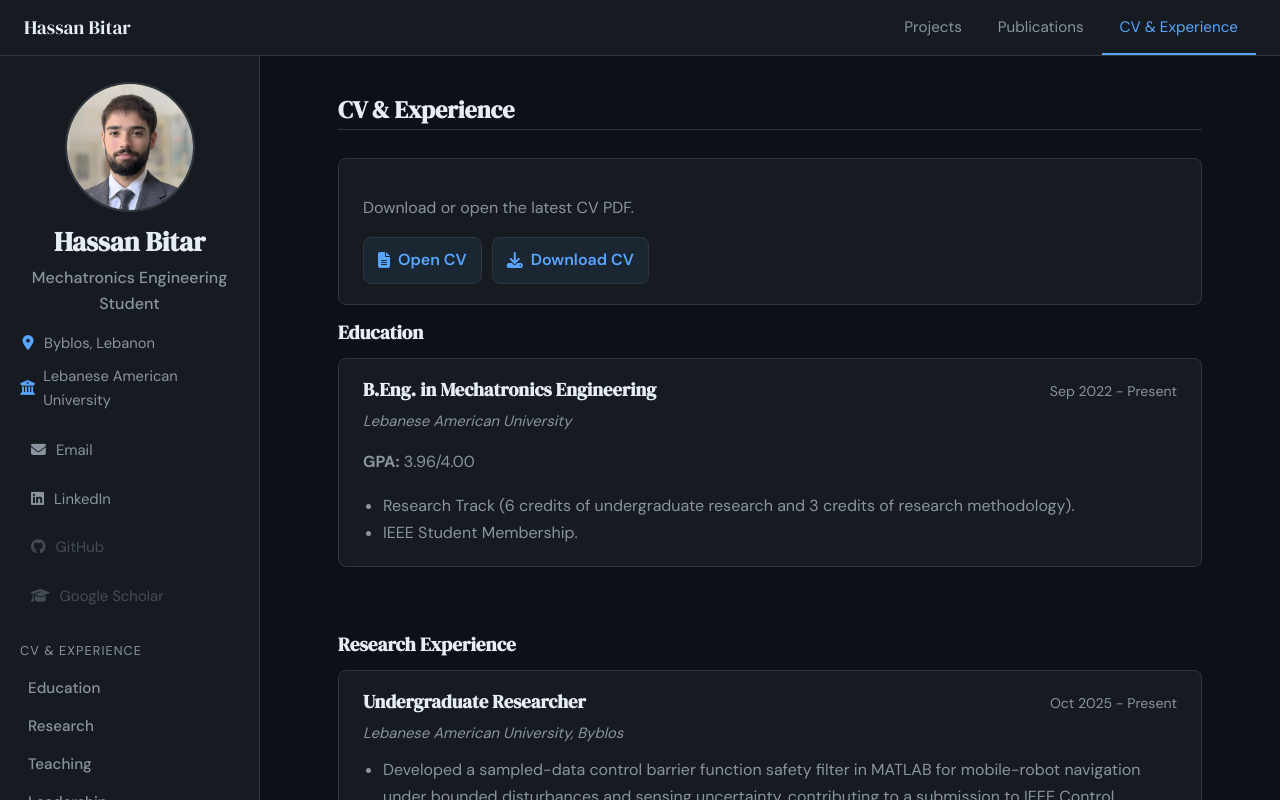
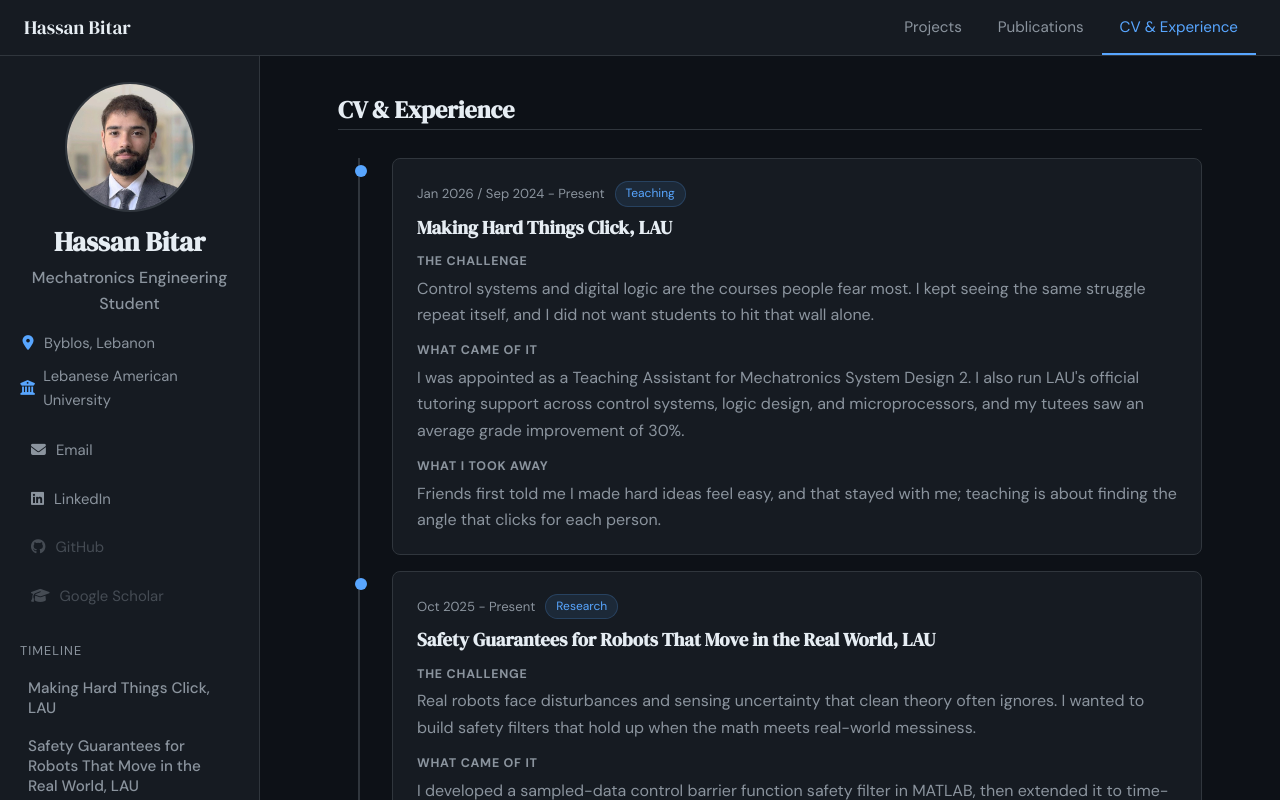
Before and after one commit to hassan5b/personal_website, a plain HTML site: page index.html in a window 1280 px wide. Both pictures are taken after a click on the button "CV & Experience". Drawn offline with Linux system fonts and the light colour scheme.

Commit message:
changed cv section

```diff
--- a/index.html
+++ b/index.html
@@ -67,13 +67,70 @@ I am pursuing graduate study in robotics and control engineering to develop safe
     { id: "cvexp", label: "CV & Experience" }
   ],
 
-  cvSubsections: [
-    { id: "cv-education", label: "Education" },
-    { id: "cv-research", label: "Research" },
-    { id: "cv-teaching", label: "Teaching" },
-    { id: "cv-leadership", label: "Leadership" },
-    { id: "cv-skills", label: "Skills" },
-    { id: "cv-awards", label: "Awards" }
+  timeline: [
+    {
+      id: "teaching-lau",
+      period: "Jan 2026 / Sep 2024 - Present",
+      tag: "Teaching",
+      title: "Making Hard Things Click, LAU",
+      challenge: "Control systems and digital logic are the courses people fear most. I kept seeing the same struggle repeat itself, and I did not want students to hit that wall alone.",
+      impact: "I was appointed as a Teaching Assistant for Mechatronics System Design 2. I also run LAU's official tutoring support across control systems, logic design, and microprocessors, and my tutees saw an average grade improvement of 30%.",
+      lesson: "Friends first told me I made hard ideas feel easy, and that stayed with me; teaching is about finding the angle that clicks for each person."
+    },
+    {
+      id: "lau-safety-guarantees",
+      period: "Oct 2025 - Present",
+      tag: "Research",
+      title: "Safety Guarantees for Robots That Move in the Real World, LAU",
+      challenge: "Real robots face disturbances and sensing uncertainty that clean theory often ignores. I wanted to build safety filters that hold up when the math meets real-world messiness.",
+      impact: "I developed a sampled-data control barrier function safety filter in MATLAB, then extended it to time-varying obstacles and variable sampling. That work became our submission to IEEE Control Systems Letters.",
+      lesson: "A proof on paper is only the beginning; the real engineering lives in getting the controller to behave on a digital twin."
+    },
+    {
+      id: "lau-leadership-ieee",
+      period: "Sep 2025 - Present",
+      tag: "Leadership",
+      title: "Leading People Is a Different Kind of Engineering, LAU",
+      challenge: "I was directing a team of 40 across four simulation programs serving more than 3000 delegates while helping launch the first VEX Robotics competition at LAU from scratch.",
+      impact: "I built and ran recruitment, onboarding, weekly meetings, and performance reviews for the logistics team. I also delivered an Arduino workshop to 50+ attendees and hosted sessions on bio-robotics and soft robotics.",
+      lesson: "You cannot lead a team the way you debug a circuit; every person needs a different approach to feedback, trust, and growth."
+    },
+    {
+      id: "femto-st",
+      period: "May 2025 - Sep 2025",
+      tag: "Research Internship",
+      title: "Building Stability Sensing for Modular Robots, France",
+      challenge: "I moved to Montbeliard for the summer and stepped into a problem I had never touched before. How do you tell that a modular robot is about to break apart in real time using only onboard sensors?",
+      impact: "I designed a stability metric combining geometric margins with FSR and IMU data, and built three algorithmic variants that reached 90%+ accuracy across ten cantilever trials. I also ported the work from ESP32 hardware to Webots, which led to an AINA 2026 acceptance and an IROS 2026 submission.",
+      lesson: "I learned that adapting fast while uncomfortable is a skill, and the first hard weeks in a new research environment can become your biggest growth."
+    },
+    {
+      id: "kare-exoskeleton",
+      period: "2025",
+      tag: "Project",
+      title: "Technology Should Make People's Lives Better, Not Just Smarter",
+      challenge: "Robotics can become abstract very quickly. We chose a more human starting point by asking what happens when the system is built for someone who is in pain, and my partner's knee injury made that question real.",
+      impact: "I designed a single-joint belt-driven BLDC exoskeleton under 2 kg and completed the mechanical design plus FEA with a factor of safety near 6.7. I also specified multimodal sensing with EMG, EDA, and PPG streaming to a Raspberry Pi for real-time torque adaptation.",
+      lesson: "The best project brief I have ever worked from was one simple line: what if the robot knew you were hurting?"
+    },
+    {
+      id: "basil-quadruped",
+      period: "2025",
+      tag: "Project",
+      title: "Teaching a Robot Dog to Stand, Then Walk",
+      challenge: "Legged locomotion is one of the hardest open problems in robotics. We wanted to go from zero to a working trot controller without access to a physical Spot.",
+      impact: "I modeled Boston Dynamics Spot in Drake as a floating-base multibody system, built standing controllers, then developed an underactuated diagonal-trot controller validated through inverse dynamics and real-time MPC at 100 Hz.",
+      lesson: "Simulation is not a shortcut; when it is done right, it is just as demanding as hardware and forces you to understand the physics deeply."
+    },
+    {
+      id: "lau-education-awards",
+      period: "Sep 2022 - Present",
+      tag: "Education",
+      title: "B.Eng. Mechatronics Engineering, Lebanese American University",
+      challenge: "Starting university in Lebanon in 2022 meant building my research path inside real resource constraints. I knew I had to move toward hard problems that matter to people if I wanted to help shape the future.",
+      impact: "I built a 3.96/4.00 CGPA, received the SAT Scholarship (50% tuition), the Honor Scholarship (30% tuition each year), and Dean's High Distinction. I also earned the Outstanding Project Award for the Fuzzy-Controlled Biped Robot, completed CSWA certification, and reached one accepted paper with two under review.",
+      lesson: "Constraints are not the obstacle; they are why the work matters and why I keep choosing ambitious robotics problems."
+    }
   ],
 
   publications: [
@@ -103,51 +160,6 @@ I am pursuing graduate study in robotics and control engineering to develop safe
       authors: "H. Bitar, J. Bassil, N. Maalouf, B. Piranda, A. Makhoul",
       url: "",
       abstract: "Abstract withheld while submission is under review for IROS 2026. A full abstract and publication links will be added when the review cycle is complete."
-    }
-  ],
-
-  research: [
-    {
-      title: "Undergraduate Researcher",
-      org: "Lebanese American University, Byblos",
-      period: "Oct 2025 - Present",
-      bullets: [
-        "Developed a sampled-data control barrier function safety filter in MATLAB for mobile-robot navigation under bounded disturbances and sensing uncertainty, contributing to a submission to IEEE Control Systems Letters.",
-        "Extended the framework to time-varying obstacles and variable sampling, improving safety guarantees in dynamic environments while reducing computation when robots operate far from constraints.",
-        "Validated the controller on the QBot digital twin in Simulink using closed-loop simulations with odometry- and IMU-based state estimation."
-      ]
-    },
-    {
-      title: "Research Intern",
-      org: "FEMTO-ST Institute, Montbeliard, France",
-      period: "May 2025 - Sep 2025",
-      bullets: [
-        "Designed a stability metric for modular robotic systems by combining geometric margins with FSR and IMU data, enabling robots to detect and prevent structural failure in real time.",
-        "Built and validated three algorithmic variants that achieved more than 90% accuracy across ten cantilever trials.",
-        "Ported algorithms from embedded ESP32 hardware to the Webots simulator, enabling scalability tests across more than ten module configurations; results contributed to an AINA 2026 acceptance and an IROS 2026 submission."
-      ]
-    }
-  ],
-
-  teaching: [
-    {
-      role: "Teaching Assistant, Mechatronics System Design 2",
-      org: "Lebanese American University, Byblos",
-      period: "Jan 2026 - Present",
-      bullets: [
-        "Support course delivery by proctoring exams, correcting assignments, and holding office hours to assist students with hands-on mechatronics design challenges.",
-        "Appointed by the department based on academic performance, providing direct support to the course instructor and reinforcing student understanding of integrated mechanical and electronic system design."
-      ]
-    },
-    {
-      role: "Academic Tutor, Control Systems, Logic Design, and Microprocessors",
-      org: "Lebanese American University, Byblos",
-      period: "Sep 2024 - Present",
-      bullets: [
-        "Mentor students individually and in groups through LAU's official tutoring program, contributing to an average grade improvement of 30% across tutees.",
-        "Adapt explanations to varied learning styles and knowledge gaps, helping students build confidence in mathematically intensive subjects such as state-space control and digital logic.",
-        "Selected by the university tutoring office based on academic standing and peer feedback, reflecting strong communication skills and the ability to explain technical concepts clearly."
-      ]
     }
   ],
 
@@ -214,59 +226,6 @@ I am pursuing graduate study in robotics and control engineering to develop safe
     }
   ],
 
-  skills: {
-    "Programming": ["Python", "C++", "Java", "Assembly"],
-    "Tools & Systems": ["Linux", "Git"],
-    "Control & Simulation": ["MATLAB", "Simulink", "Simscape", "ROS 2", "Webots", "PyDrake"],
-    "Design & EDA": ["SolidWorks (CSWA)", "AutoCAD", "Quartus", "PSpice"],
-    "Hardware & Prototyping": ["Arduino", "Raspberry Pi", "ESP32", "NI myRIO", "PLC", "3D Printing"],
-    "Core Areas": ["Sensor Fusion", "Control Barrier Functions", "Machine Learning"]
-  },
-
-  education: [
-    {
-      degree: "B.Eng. in Mechatronics Engineering",
-      school: "Lebanese American University",
-      period: "Sep 2022 - Present",
-      gpa: "3.96/4.00",
-      notes: [
-        "Research Track (6 credits of undergraduate research and 3 credits of research methodology).",
-        "IEEE Student Membership."
-      ]
-    }
-  ],
-
-  awards: [
-    "Outstanding Project Award, LAU School of Engineering Projects Day 2025, awarded for the Fuzzy-Controlled Biped Robot.",
-    "Dean's High Distinction.",
-    "Honor Scholarship (30% tuition, CGPA >= 3.8).",
-    "SAT Scholarship (50% tuition, merit-based).",
-    "Certified SolidWorks Associate (CSWA)."
-  ],
-
-  leadership: [
-    {
-      role: "Under-Secretary-General, Logistics & Operations",
-      org: "LAU Simulation Models",
-      period: "Sep 2025 - Present",
-      bullets: [
-        "Direct a team of 40 members, including three Assistant Under-Secretaries-General, to plan and execute four educational simulation programs serving more than 3,000 delegates annually.",
-        "Oversee recruitment, onboarding, weekly team meetings, performance assessments, and ongoing mentorship of team members.",
-        "Previously served as Logistics & Operations Coordinator (Oct 2023 - Jun 2025), supporting large-scale event operations and stakeholder coordination."
-      ]
-    },
-    {
-      role: "Vice President, IEEE Robotics Club",
-      org: "Lebanese American University, Byblos",
-      period: "Sep 2025 - Present",
-      bullets: [
-        "Organized the inaugural VEX Robotics competition at LAU, managing logistics, team coordination, and event operations from concept to execution.",
-        "Delivered a hands-on Arduino workshop to more than 50 attendees, expanding access to robotics education on campus.",
-        "Curated and hosted speaker sessions on emerging robotics topics, including bio-robotics and soft robotics, broadening technical exposure for the student community."
-      ]
-    }
-  ],
-
   socialLinks: [
     { label: "Email", icon: "fa-solid fa-envelope", hrefKey: "email", prefix: "mailto:" },
     { label: "LinkedIn", icon: "fa-brands fa-linkedin", hrefKey: "linkedin" },
@@ -317,6 +276,14 @@ function esc(value) {
     .replace(/>/g, "&gt;")
     .replace(/\"/g, "&quot;")
     .replace(/'/g, "&#39;");
+}
+
+function slugifyId(value) {
+  return String(value)
+    .toLowerCase()
+    .trim()
+    .replace(/[^a-z0-9]+/g, "-")
+    .replace(/^-+|-+$/g, "");
 }
 
 function setDocumentMeta() {
@@ -437,118 +404,48 @@ function renderPublicationsPanel() {
   `;
 }
 
-function renderTimelineCards(entries, titleKey) {
-  return entries.map((entry) => {
-    const bullets = (entry.bullets || []).map((bullet) => `<li>${esc(bullet)}</li>`).join("");
+function renderTimeline() {
+  const panel = byId("panel-cvexp");
+
+  const entries = DATA.timeline.map((entry) => {
+    const anchorId = slugifyId(entry.id);
 
     return `
-      <article class="card">
-        <div class="head">
-          <h3>${esc(entry[titleKey])}</h3>
-          <span class="period">${esc(entry.period || "")}</span>
+      <article class="card timeline-entry" id="${esc(anchorId)}">
+        <div class="timeline-meta">
+          <span class="timeline-period">${esc(entry.period)}</span>
+          <span class="pill">${esc(entry.tag)}</span>
         </div>
-        <p class="org"><em>${esc(entry.org || "")}</em></p>
-        <ul class="bullets">${bullets}</ul>
+        <h3 class="timeline-title">${esc(entry.title)}</h3>
+        <div class="timeline-block">
+          <p class="timeline-label">The Challenge</p>
+          <p class="timeline-text">${esc(entry.challenge)}</p>
+        </div>
+        <div class="timeline-block">
+          <p class="timeline-label">What Came Of It</p>
+          <p class="timeline-text">${esc(entry.impact)}</p>
+        </div>
+        <div class="timeline-block">
+          <p class="timeline-label">What I Took Away</p>
+          <p class="timeline-text">${esc(entry.lesson)}</p>
+        </div>
       </article>
     `;
   }).join("");
-}
-
-function renderEducationCards() {
-  return DATA.education.map((entry) => {
-    const notes = (entry.notes || []).map((note) => `<li>${esc(note)}</li>`).join("");
-
-    return `
-      <article class="card">
-        <div class="head">
-          <h3>${esc(entry.degree)}</h3>
-          <span class="period">${esc(entry.period)}</span>
-        </div>
-        <p class="org"><em>${esc(entry.school)}</em></p>
-        <p class="muted"><strong>GPA:</strong> ${esc(entry.gpa)}</p>
-        <ul class="bullets" style="margin-top:10px;">${notes}</ul>
-      </article>
-    `;
-  }).join("");
-}
-
-function renderSkillsCards() {
-  return Object.entries(DATA.skills).map(([category, list]) => {
-    const pills = list.map((item) => `<span class="pill">${esc(item)}</span>`).join("");
-
-    return `
-      <article class="skill-card">
-        <h3>${esc(category)}</h3>
-        <div>${pills}</div>
-      </article>
-    `;
-  }).join("");
-}
-
-function renderAwardsList() {
-  return `<ul class="awards">${DATA.awards.map((award) => `<li><i class="fa-solid fa-trophy" aria-hidden="true"></i><span>${esc(award)}</span></li>`).join("")}</ul>`;
-}
-
-function renderCvHeaderCard() {
-  if (!DATA.cv) {
-    return `<article class="card"><p class="muted">CV file not configured yet.</p></article>`;
-  }
-
-  return `
-    <article class="card">
-      <p class="muted">Download or open the latest CV PDF.</p>
-      <div class="btns">
-        <a class="btn" href="${esc(DATA.cv)}" target="_blank" rel="noopener noreferrer"><i class="fa-solid fa-file-lines" aria-hidden="true"></i><span>Open CV</span></a>
-        <a class="btn" href="${esc(DATA.cv)}" download><i class="fa-solid fa-download" aria-hidden="true"></i><span>Download CV</span></a>
-      </div>
-    </article>
-  `;
-}
-
-function renderCvPanel() {
-  const panel = byId("panel-cvexp");
 
   panel.innerHTML = `
     <h2 class="section-title">CV & Experience</h2>
     <hr class="section-divider">
-    ${renderCvHeaderCard()}
-
-    <section id="cv-education" class="cv-subsection">
-      <h3 class="subsection-title">Education</h3>
-      ${renderEducationCards()}
-    </section>
-
-    <section id="cv-research" class="cv-subsection">
-      <h3 class="subsection-title">Research Experience</h3>
-      ${renderTimelineCards(DATA.research, "title")}
-    </section>
-
-    <section id="cv-teaching" class="cv-subsection">
-      <h3 class="subsection-title">Teaching Experience</h3>
-      ${renderTimelineCards(DATA.teaching, "role")}
-    </section>
-
-    <section id="cv-leadership" class="cv-subsection">
-      <h3 class="subsection-title">Leadership</h3>
-      ${renderTimelineCards(DATA.leadership, "role")}
-    </section>
-
-    <section id="cv-skills" class="cv-subsection">
-      <h3 class="subsection-title">Skills</h3>
-      <div class="skills-grid">${renderSkillsCards()}</div>
-    </section>
-
-    <section id="cv-awards" class="cv-subsection">
-      <h3 class="subsection-title">Awards</h3>
-      ${renderAwardsList()}
-    </section>
+    <div class="timeline-track">
+      ${entries}
+    </div>
   `;
 }
 
 function renderPanels() {
   renderProjectsPanel();
   renderPublicationsPanel();
-  renderCvPanel();
+  renderTimeline();
 }
 
 function setActiveTabButton(tabId) {
@@ -719,15 +616,15 @@ function updateSidebarNav(tabId) {
     return;
   }
 
-  title.textContent = "CV & Experience";
+  title.textContent = "Timeline";
   container.innerHTML = `
     <ul class="subnav-list">
-      ${DATA.cvSubsections.map((item) => `<li><button type="button" class="nav-link subnav-btn" data-target="${esc(item.id)}">${esc(item.label)}</button></li>`).join("")}
+      ${DATA.timeline.map((item) => `<li><button type="button" class="nav-link subnav-btn" data-target="${esc(slugifyId(item.id))}">${esc(item.title)}</button></li>`).join("")}
     </ul>
   `;
 
-  setSubnavActive(DATA.cvSubsections[0].id);
-  setupSectionObserver(DATA.cvSubsections.map((item) => item.id));
+  setSubnavActive(slugifyId(DATA.timeline[0].id));
+  setupSectionObserver(DATA.timeline.map((item) => slugifyId(item.id)));
 }
 
 function switchTab(tabId, resetScroll) {
--- a/styles.css
+++ b/styles.css
@@ -441,9 +441,65 @@ h3 {
   display: block;
 }
 
-.cv-subsection {
-  margin-bottom: 66px;
+.timeline-track {
+  border-left: 2px solid var(--border);
+  margin-left: 20px;
+  padding-left: 32px;
+}
+
+.timeline-entry {
+  position: relative;
   scroll-margin-top: 16px;
+}
+
+.timeline-entry::before {
+  content: "";
+  width: 12px;
+  height: 12px;
+  border-radius: 50%;
+  background: var(--accent);
+  position: absolute;
+  left: -38px;
+  top: 6px;
+}
+
+.timeline-meta {
+  display: flex;
+  gap: 8px;
+  align-items: center;
+  flex-wrap: wrap;
+  margin-bottom: 8px;
+}
+
+.timeline-period {
+  color: var(--text-secondary);
+  font-size: 0.82rem;
+}
+
+.timeline-title {
+  margin-bottom: 12px;
+}
+
+.timeline-block {
+  margin-bottom: 12px;
+}
+
+.timeline-block:last-child {
+  margin-bottom: 0;
+}
+
+.timeline-label {
+  margin: 0 0 4px;
+  color: var(--text-secondary);
+  font-size: 0.78rem;
+  text-transform: uppercase;
+  letter-spacing: 0.06em;
+  font-weight: 700;
+}
+
+.timeline-text {
+  margin: 0;
+  color: var(--text-secondary);
 }
 
 .head {
@@ -670,10 +726,19 @@ h3 {
     padding: 14px 16px;
   }
 
-  .head {
-    flex-direction: column;
+  .timeline-meta {
     align-items: flex-start;
-    gap: 4px;
+    gap: 6px;
+  }
+
+  .timeline-track {
+    border-left: none;
+    margin-left: 0;
+    padding-left: 0;
+  }
+
+  .timeline-entry::before {
+    display: none;
   }
 
   .tag-wrap {
@@ -690,7 +755,7 @@ h3 {
     line-height: 1.55;
   }
 
-  .cv-subsection {
+  .timeline-entry {
     scroll-margin-top: calc(var(--topbar-height) + 50px);
   }
 
```
